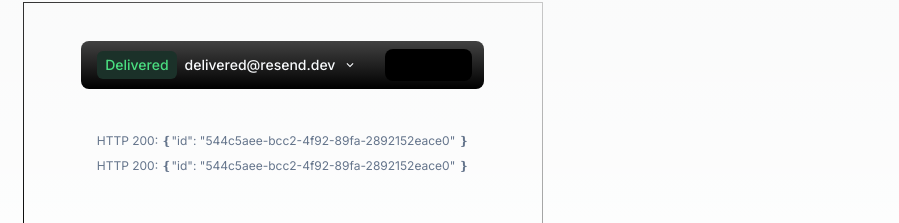
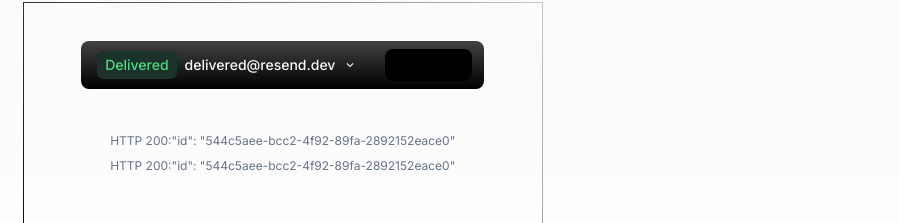
Before and after one commit to Basu-Dev-Ghosh/Resend-clone, a Next.js app: page / in a window 1280 px wide. Shown: the part 2929-3152 px from the top of the page, without its empty margins (0-899 px from the left). Built offline with nearby package versions, Linux system fonts and the light colour scheme.

Commit message:
section 2 added

```diff
--- a/components/Uiitems/TestCheck.js
+++ b/components/Uiitems/TestCheck.js
@@ -52,8 +52,7 @@ export default function TestCheck() {
                 exit={{ height: 0, opacity: 0, scale: 0 }}
                 className="text-xs my-3 text-slate-500 relative"
               >
-                HTTP 200: &#10100;"id": "544c5aee-bcc2-4f92-89fa-2892152eace0"
-                &#10101;
+                {'HTTP 200:"id": "544c5aee-bcc2-4f92-89fa-2892152eace0"'}
               </motion.p>
             );
           })}
```
